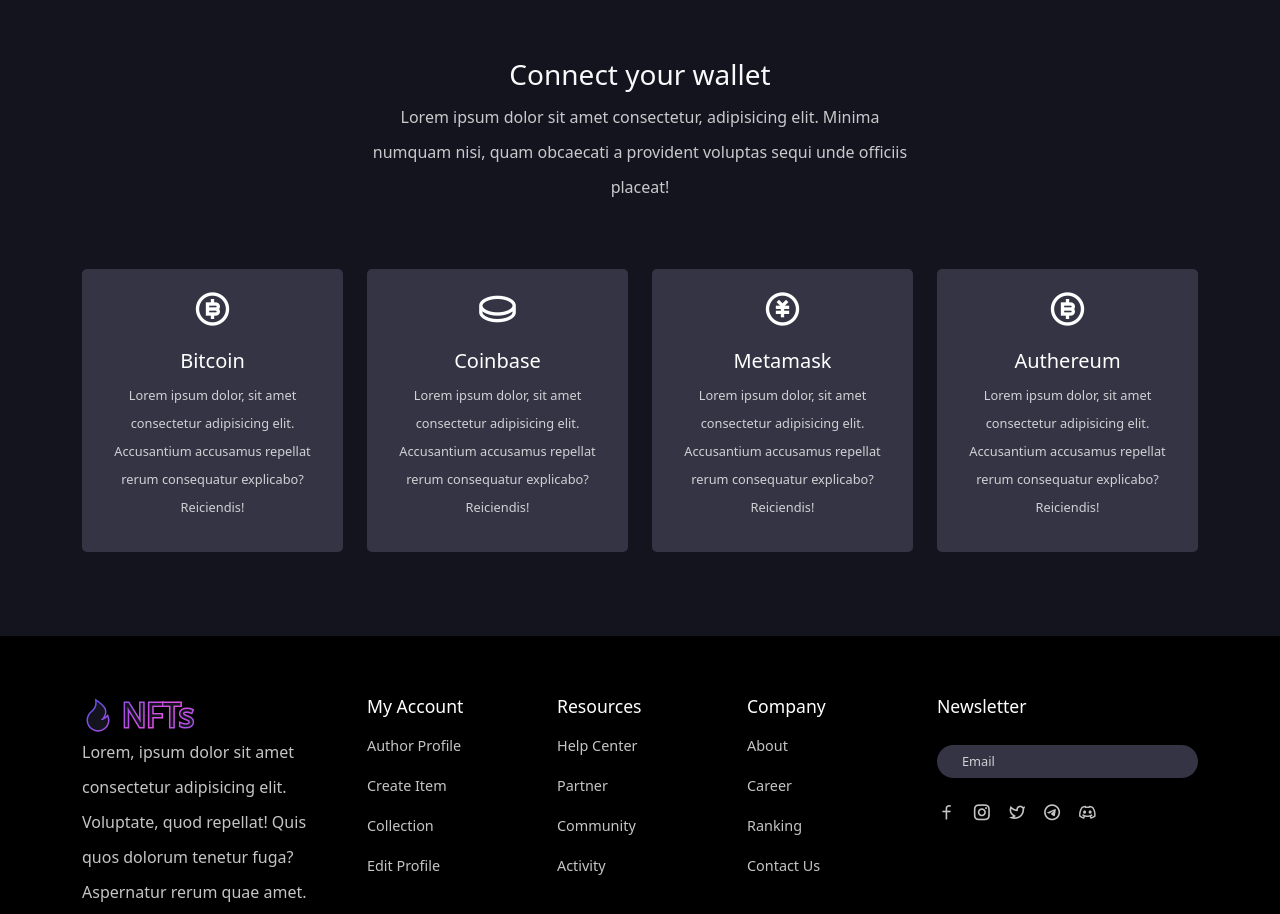
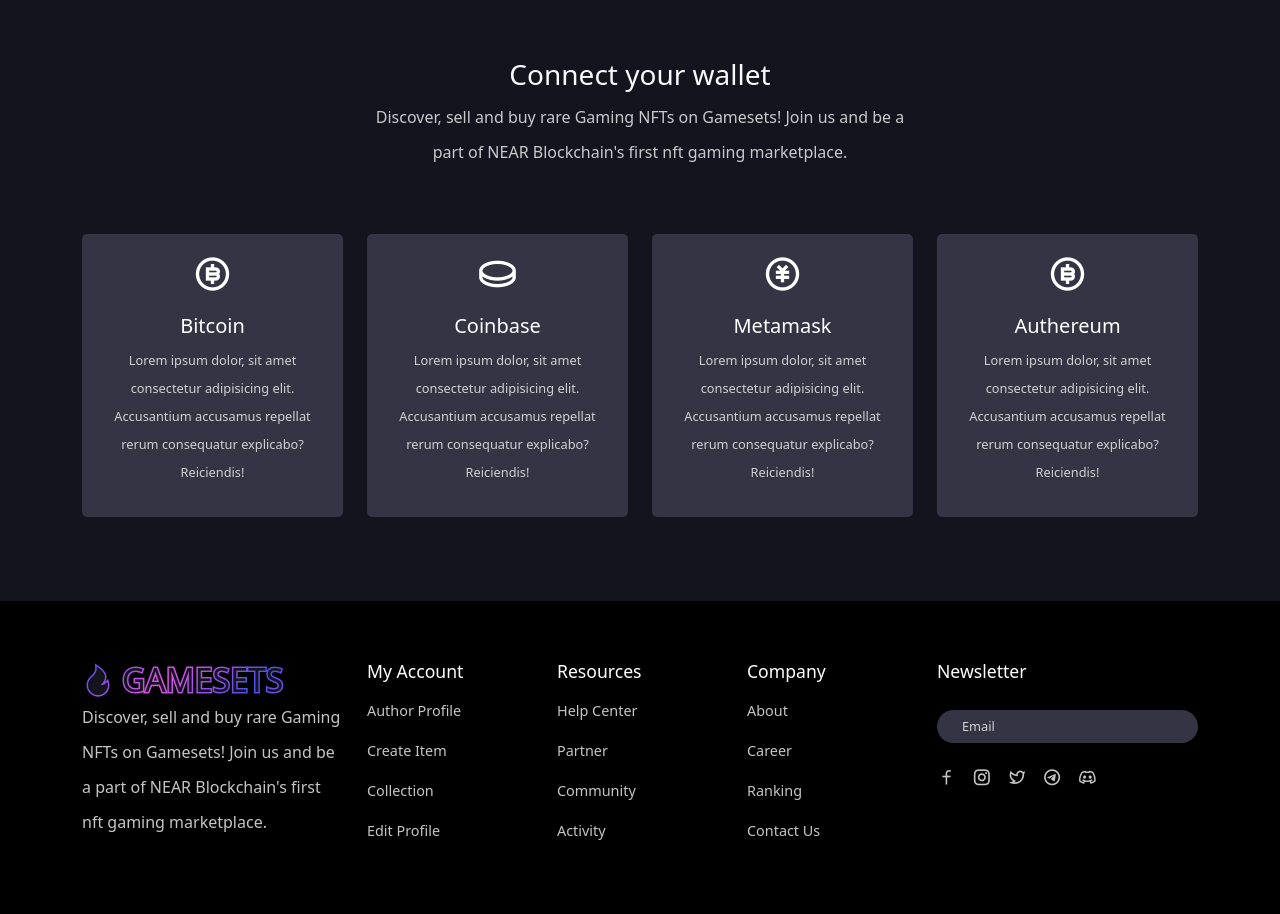
Before and after one commit to Gamesets/gamesets, a React (Create React App) app: page /wallet in a window 1280 px wide. Shown: the part 258-1172 px from the top of the page. Built offline with nearby package versions, Linux system fonts and the light colour scheme.

Commit message:
edited footer

```diff
--- a/src/components/Footer/Footer.jsx
+++ b/src/components/Footer/Footer.jsx
@@ -73,12 +73,10 @@
                 <span>
                   <i class="ri-fire-fill"></i>
                 </span>
-                NFTs
+                GAMESETS
               </h2>
               <p>
-                Lorem, ipsum dolor sit amet consectetur adipisicing elit.
-                Voluptate, quod repellat! Quis quos dolorum tenetur fuga?
-                Aspernatur rerum quae amet.
+                 Discover, sell and buy rare Gaming NFTs on Gamesets! Join us and be a part of NEAR Blockchain's first nft gaming marketplace.
               </p>
             </div>
           </Col>
--- a/src/pages/Wallet.jsx
+++ b/src/pages/Wallet.jsx
@@ -42,9 +42,7 @@
               <div className="w-50 m-auto">
                 <h3 className="text-light">Connect your wallet</h3>
                 <p>
-                  Lorem ipsum dolor sit amet consectetur, adipisicing elit.
-                  Minima numquam nisi, quam obcaecati a provident voluptas sequi
-                  unde officiis placeat!
+                  Discover, sell and buy rare Gaming NFTs on Gamesets! Join us and be a part of NEAR Blockchain's first nft gaming marketplace.
                 </p>
               </div>
             </Col>
```
